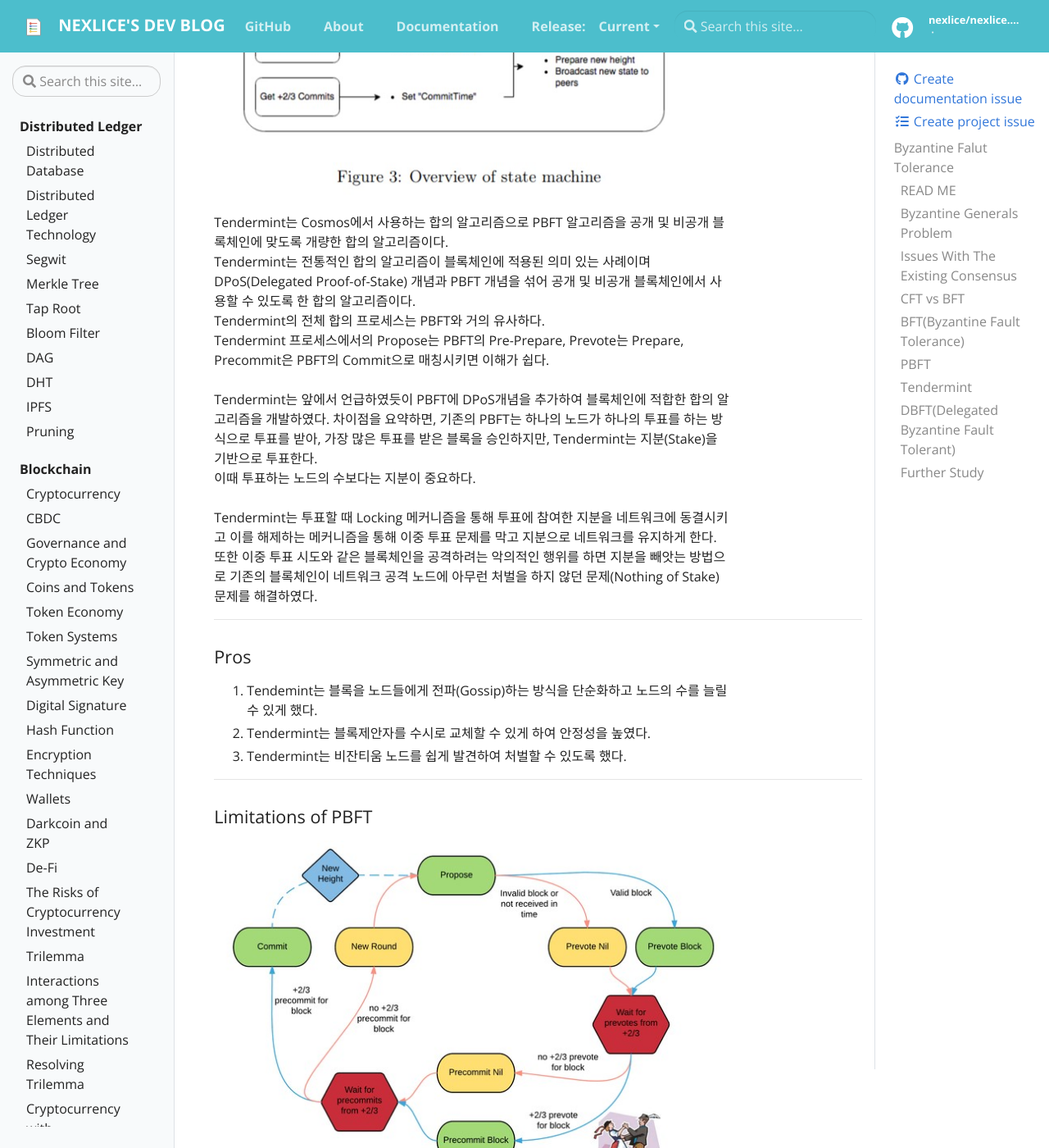
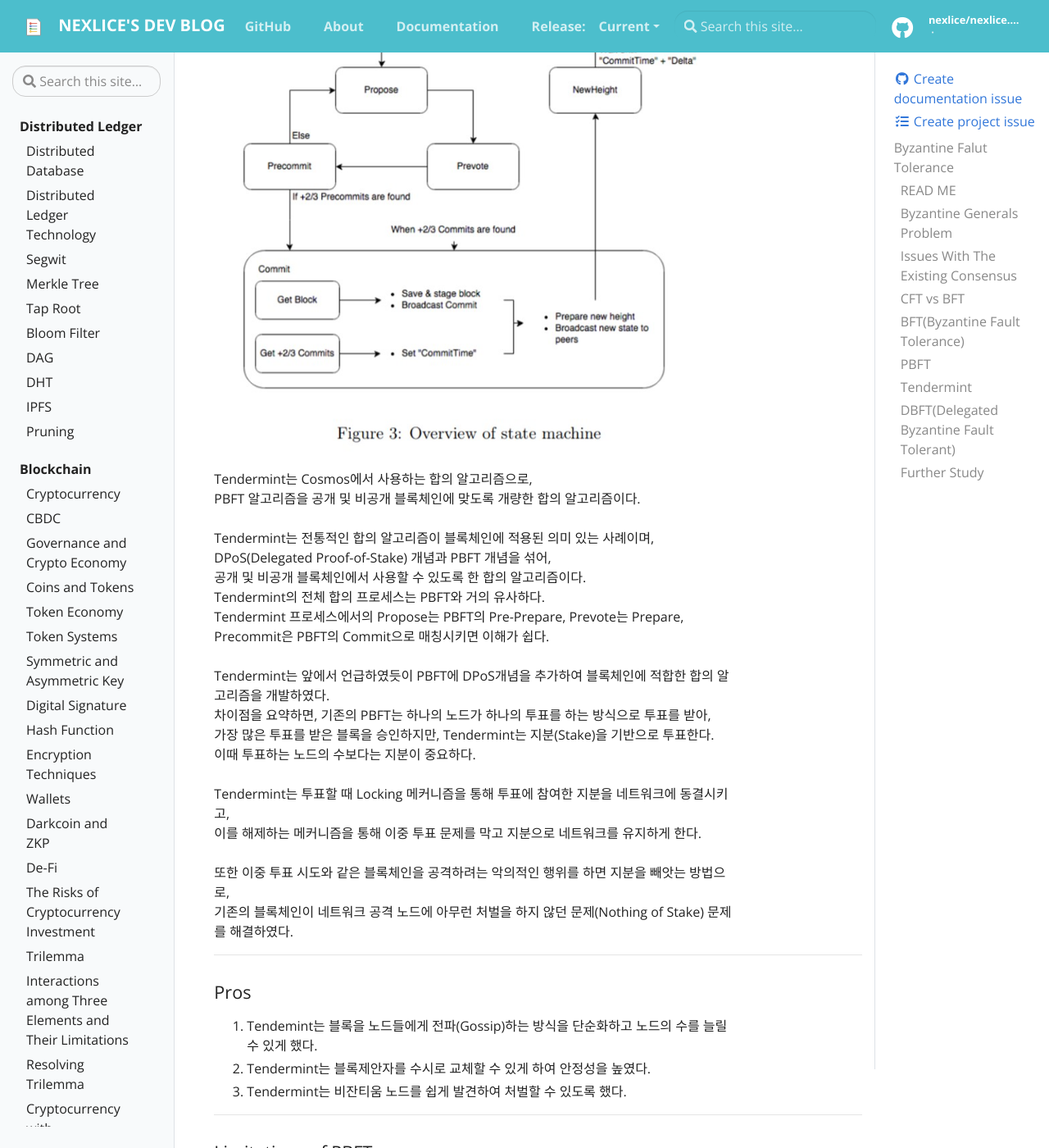
Before and after one commit to nexlice/nexlice.github.io, a Jekyll site: the page built from _docs/blockchain/bft.md, in a window 1280 px wide and 1400 px high, scrolled down 7688 px. Shown: the whole window at 82% size. Built offline with Jekyll 4.4.1, drawn with Linux system fonts in a browser that asks for light colours; some of the changed text lies outside the part shown.

Commit message:
docs: typos

```diff
--- a/_data/toc.yml
+++ b/_data/toc.yml
@@ -331,7 +331,7 @@
         - title: Byzantine Generals Problem
           url: "docs/blockchain/bft#byzantine-generals-problem"
         - title: Issues With The Existing Consensus
-          url: "docs/blockchain/bft#issues-with-existing-consensus"
+          url: "docs/blockchain/bft#issues-with-the-existing-consensus"
         - title: Further Study
           url: "docs/blockchain/bft#further-study"
     - title: "Consensus Algorithms"
--- a/_docs/blockchain/bft.md
+++ b/_docs/blockchain/bft.md
@@ -124,7 +124,7 @@
 ---
 
 ### BFT(Byzantine Fault Tolerance)
-![bft]()
+![bft](../../assets/img/bft.jpeg)
 <br>
 인공위성과 비행기에서 쓰기 위한 장애 없는 분산 컴퓨터 시스템을 연구하던 Lamport, Shostak, Pease 3인이 1982년 공저한 논문에서,
 중앙 통제장치가 없는 분산 컴퓨터 시스템은 일부 노드의 장애와 해킹 공격이 있으면 시스템을 안정적으로 운영하기 어렵다는 원리를 설명한다.
@@ -152,7 +152,6 @@
 
 #### The Process
 ![bft-the-process](../../assets/img/bft-the-process.png)
-<br>
 우선 클라이언트가 모든 노드에 요청을 브로드캐스팅한다.
 리더가 처음 순차적으로 명령을 다른 노드에 전달한다.
 각 노드는 브로드캐스팅된 명령을 받게 되면 리더를 포함한 모든 노드에 회신한다.
@@ -175,14 +175,13 @@
 ---
 
 ### PBFT
-PBFT(Practical Byzantine Fault Tolerance)는 분산시스템이 약속된 행동을 하지 않는, 비잔틴 노드가 존재할 수 있는 비동기 시스템일 때,
+PBFT(Practical Byzantine Fault Tolerance)는 분산시스템이 약속된 행동을 하지 않는,
+비잔틴 노드가 존재할 수 있는 비동기 시스템일 때,
 해당 분산시스템에 참여한 모든 노드가 성공적으로 합의를 이룰 수 있도록 개발된 합의 알고리즘이다.
 <br>
 PBFT는 기존의 BFT 합의 알고리즘이 동기식 네트워크에서만 합의할 수 있었던 문제를 해결하여,
 비잔틴 노드가 있는 비동기 네트워크에서 합의를 이룰 수 있게 하였다.
-
 ![pbft](../../assets/img/pbft.png)
-
 위의 그림은 PBFT 알고리즘이 동작하는 방식을 나타낸 것이다.
 이러한 기존 분산 시스템에서 사용하던 합의 알고리즘은 Primary 혹은 Leader라 불리는 특별한 노드가 존재한다.
 이 노드는 클라이언트의 요청 순서를 정렬하고, 요청에 대한 결과를 기재하여 최초로 다른 노드들에게 전달하는 역할을 한다.
@@ -212,17 +211,26 @@
 ### Tendermint
 ![tendermint](../../assets/img/tendermint.jpeg)
 
-Tendermint는 Cosmos에서 사용하는 합의 알고리즘으로 PBFT 알고리즘을 공개 및 비공개 블록체인에 맞도록 개량한 합의 알고리즘이다.
-Tendermint는 전통적인 합의 알고리즘이 블록체인에 적용된 의미 있는 사례이며 DPoS(Delegated Proof-of-Stake) 개념과 PBFT 개념을 섞어 공개 및 비공개 블록체인에서 사용할 수 있도록 한 합의 알고리즘이다.
+Tendermint는 Cosmos에서 사용하는 합의 알고리즘으로,
+PBFT 알고리즘을 공개 및 비공개 블록체인에 맞도록 개량한 합의 알고리즘이다.
+<br>
+Tendermint는 전통적인 합의 알고리즘이 블록체인에 적용된 의미 있는 사례이며,
+DPoS(Delegated Proof-of-Stake) 개념과 PBFT 개념을 섞어,
+공개 및 비공개 블록체인에서 사용할 수 있도록 한 합의 알고리즘이다.
 <br>
 Tendermint의 전체 합의 프로세스는 PBFT와 거의 유사하다.
 Tendermint 프로세스에서의 Propose는 PBFT의 Pre-Prepare, Prevote는 Prepare, Precommit은 PBFT의 Commit으로 매칭시키면 이해가 쉽다.
 <br>
-Tendermint는 앞에서 언급하였듯이 PBFT에 DPoS개념을 추가하여 블록체인에 적합한 합의 알고리즘을 개발하였다.  차이점을 요약하면, 기존의 PBFT는 하나의 노드가 하나의 투표를 하는 방식으로 투표를 받아, 가장 많은 투표를 받은 블록을 승인하지만, Tendermint는 지분(Stake)을 기반으로 투표한다.
+Tendermint는 앞에서 언급하였듯이 PBFT에 DPoS개념을 추가하여 블록체인에 적합한 합의 알고리즘을 개발하였다.
+차이점을 요약하면, 기존의 PBFT는 하나의 노드가 하나의 투표를 하는 방식으로 투표를 받아,
+가장 많은 투표를 받은 블록을 승인하지만, Tendermint는 지분(Stake)을 기반으로 투표한다.
 이때 투표하는 노드의 수보다는 지분이 중요하다.
 <br>
-Tendermint는 투표할 때 Locking 메커니즘을 통해 투표에 참여한 지분을 네트워크에 동결시키고 이를 해제하는 메커니즘을 통해 이중 투표 문제를 막고 지분으로 네트워크를 유지하게 한다.
-또한 이중 투표 시도와 같은 블록체인을 공격하려는 악의적인 행위를 하면 지분을 빼앗는 방법으로 기존의 블록체인이 네트워크 공격 노드에 아무런 처벌을 하지 않던 문제(Nothing of Stake) 문제를 해결하였다.
+Tendermint는 투표할 때 Locking 메커니즘을 통해 투표에 참여한 지분을 네트워크에 동결시키고,
+이를 해제하는 메커니즘을 통해 이중 투표 문제를 막고 지분으로 네트워크를 유지하게 한다.
+<br>
+또한 이중 투표 시도와 같은 블록체인을 공격하려는 악의적인 행위를 하면 지분을 빼앗는 방법으로,
+기존의 블록체인이 네트워크 공격 노드에 아무런 처벌을 하지 않던 문제(Nothing of Stake) 문제를 해결하였다.
 
 ---
 
```
Also changed, not shown: other parts of _docs/blockchain/bft.md (+3 -2 lines).
